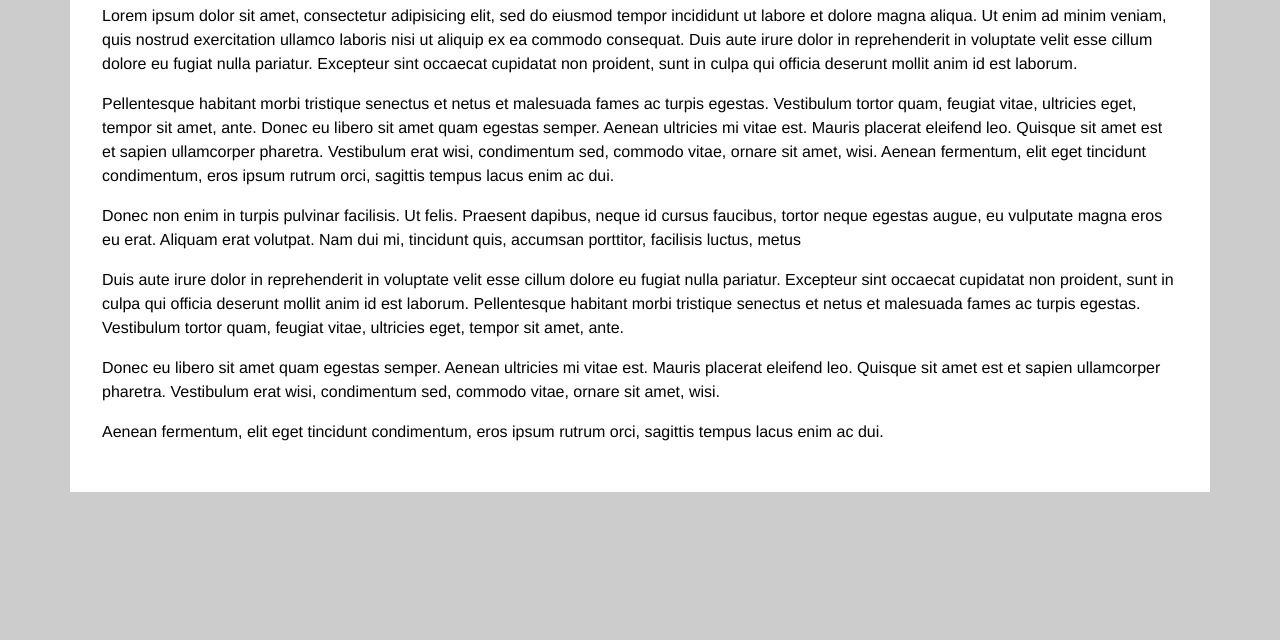
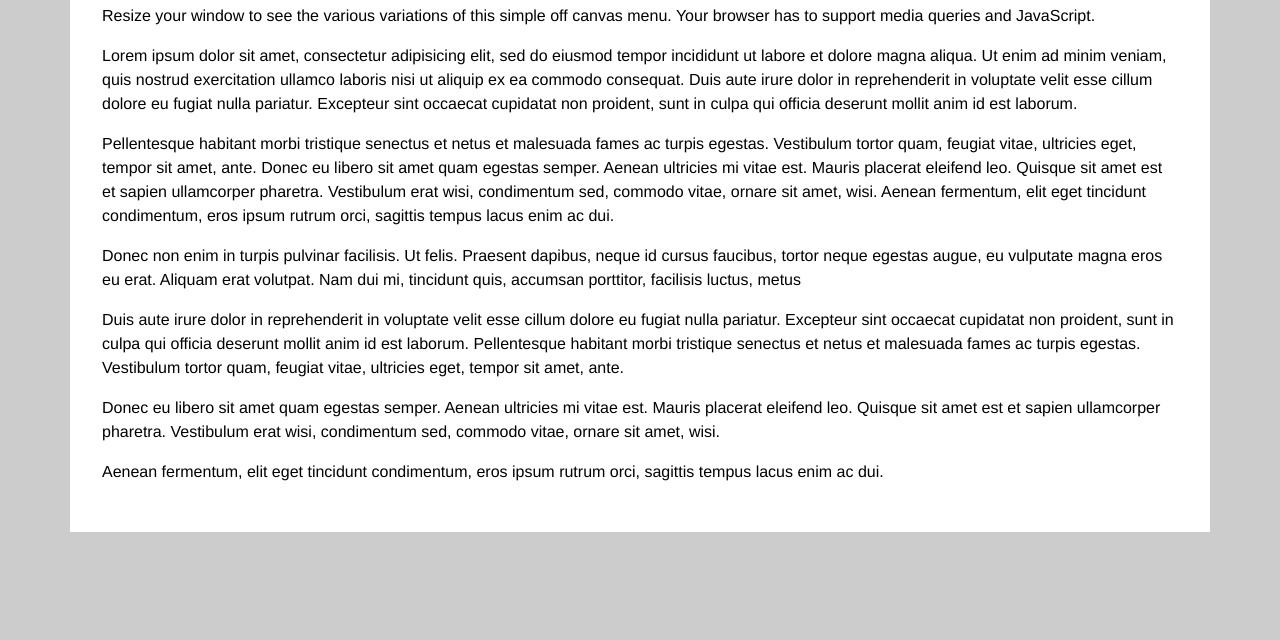
Before and after one commit to ryanlfoster/offscreen_menu, a plain HTML site: page index.html in a window 1280 px wide. Shown: the part 160-800 px from the top of the page. Drawn offline with nearby package versions, Linux system fonts and the light colour scheme.

Commit message:
Added intro to index page
Signed-off-by: Jérôme Coupé <jercoupe@gmail.com>

```diff
--- a/index.html
+++ b/index.html
@@ -33,6 +33,7 @@
 			<div class="content" id="contentanchor" role="main">
 
 				<h1>Offscreen Menu</h1>
+				<p>Resize your window to see the various variations of this simple off canvas menu. Your browser has to support media queries and JavaScript.</p>
 				<p>Lorem ipsum dolor sit amet, consectetur adipisicing elit, sed do eiusmod tempor incididunt ut labore et dolore magna aliqua. Ut enim ad minim veniam, quis nostrud exercitation ullamco laboris nisi ut aliquip ex ea commodo consequat. Duis aute irure dolor in reprehenderit in voluptate velit esse cillum dolore eu fugiat nulla pariatur. Excepteur sint occaecat cupidatat non proident, sunt in culpa qui officia deserunt mollit anim id est laborum.</p>
 				<p>Pellentesque habitant morbi tristique senectus et netus et malesuada fames ac turpis egestas. Vestibulum tortor quam, feugiat vitae, ultricies eget, tempor sit amet, ante. Donec eu libero sit amet quam egestas semper. Aenean ultricies mi vitae est. Mauris placerat eleifend leo. Quisque sit amet est et sapien ullamcorper pharetra. Vestibulum erat wisi, condimentum sed, commodo vitae, ornare sit amet, wisi. Aenean fermentum, elit eget tincidunt condimentum, eros ipsum rutrum orci, sagittis tempus lacus enim ac dui.</p>
 				<p>Donec non enim in turpis pulvinar facilisis. Ut felis. Praesent dapibus, neque id cursus faucibus, tortor neque egestas augue, eu vulputate magna eros eu erat. Aliquam erat volutpat. Nam dui mi, tincidunt quis, accumsan porttitor, facilisis luctus, metus</p>
```
